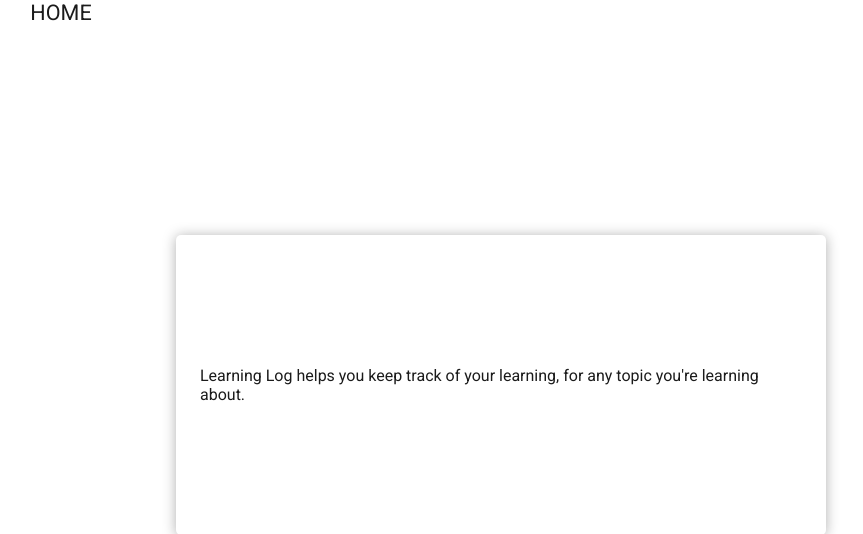
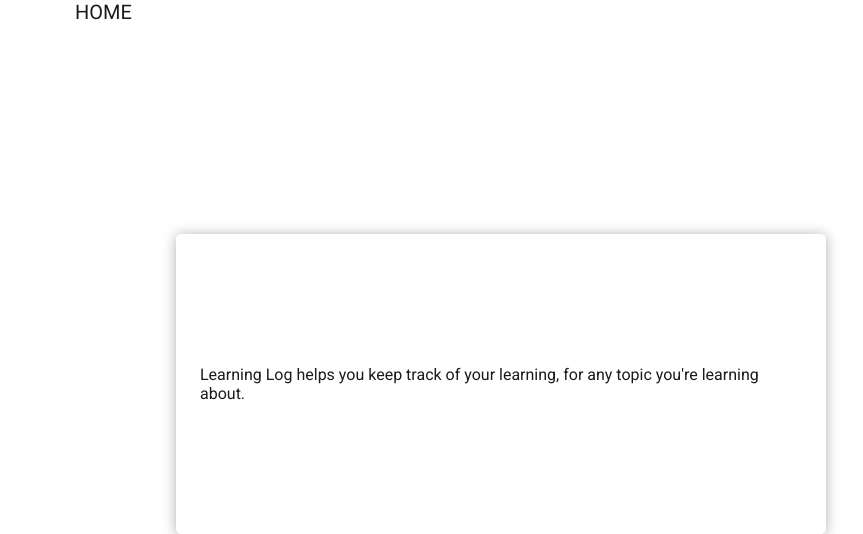
Before and after one commit to 0mppula/Python_Web_Applications, a Django app: page / in a window 1280 px wide. Shown: the top 534 px of the page, without its empty margins (139-1002 px from the left). Run offline with Django 3.2, Linux system fonts and the light colour scheme; some libraries are stand-ins or nearby versions.

Commit message:
Added some css styles

```diff
--- a/learning_log/learning_logs/static/css/styles.css
+++ b/learning_log/learning_logs/static/css/styles.css
@@ -63,7 +63,7 @@ form p {
 }
 
 .nav-header {
-    width: 75%;
+    width: 60%
 }
 
 .nav-header h1 {
@@ -74,10 +74,10 @@ form p {
 }
 
 .nav-links {
-    width: max(400px, 18%);
+    width: max(485px, 27%);
     display: flex;
     justify-content: space-around;
-    font-size: 1.35rem;
+    font-size: 1.25rem;
     text-transform: uppercase;
     list-style: none;
 }
--- a/learning_log/learning_logs/templates/base.html
+++ b/learning_log/learning_logs/templates/base.html
@@ -26,7 +26,7 @@
             </li>
             {% if user.is_authenticated %}
                 <li>
-                    <p>Hello, {{ user.username }}</p>
+                    <a class="greetings">Hello, {{ user.username }}</a>
                 </li>
             {% else %}
             <li>
```
Also changed, not shown: learning_log/db.sqlite3.
